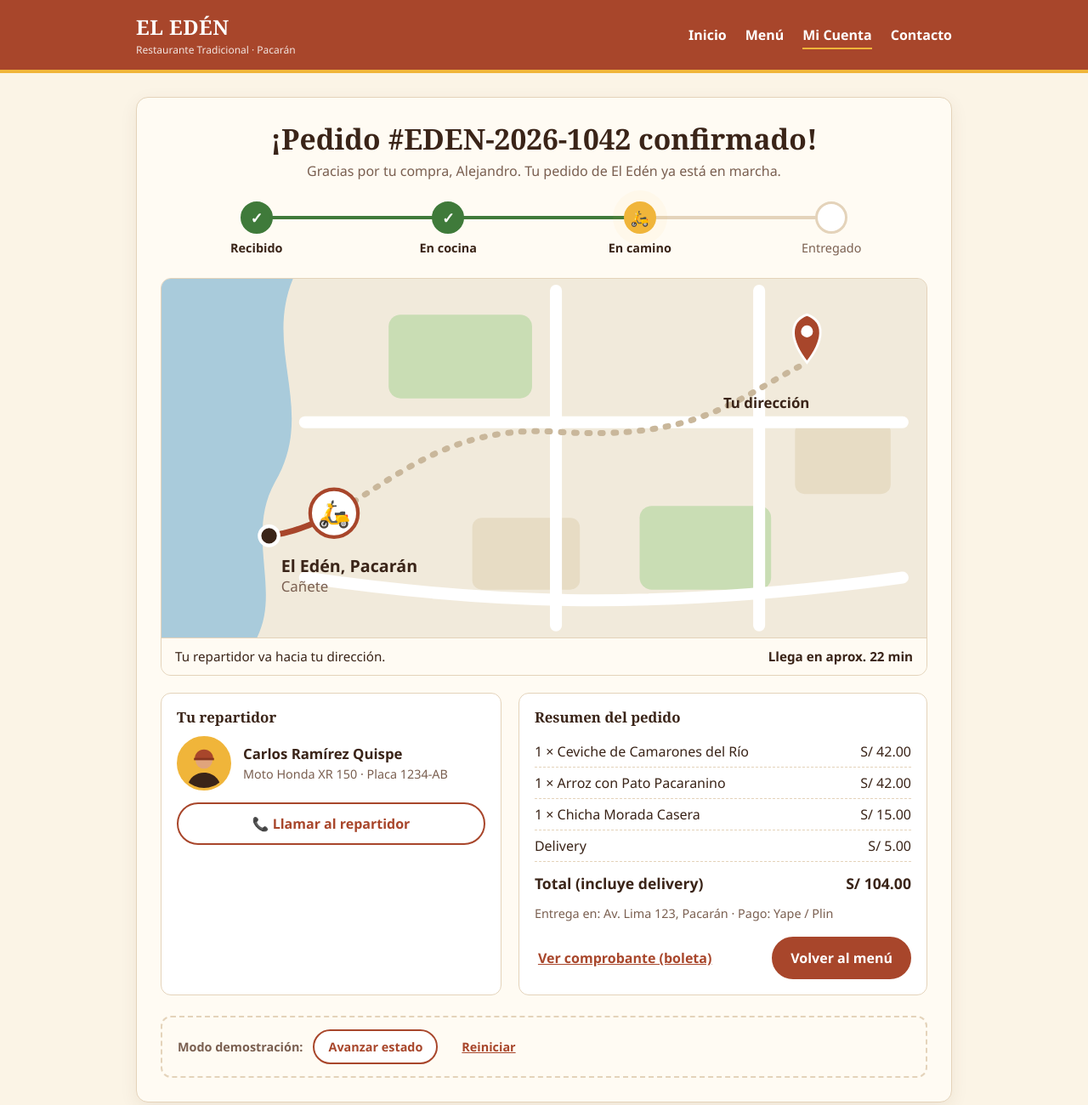
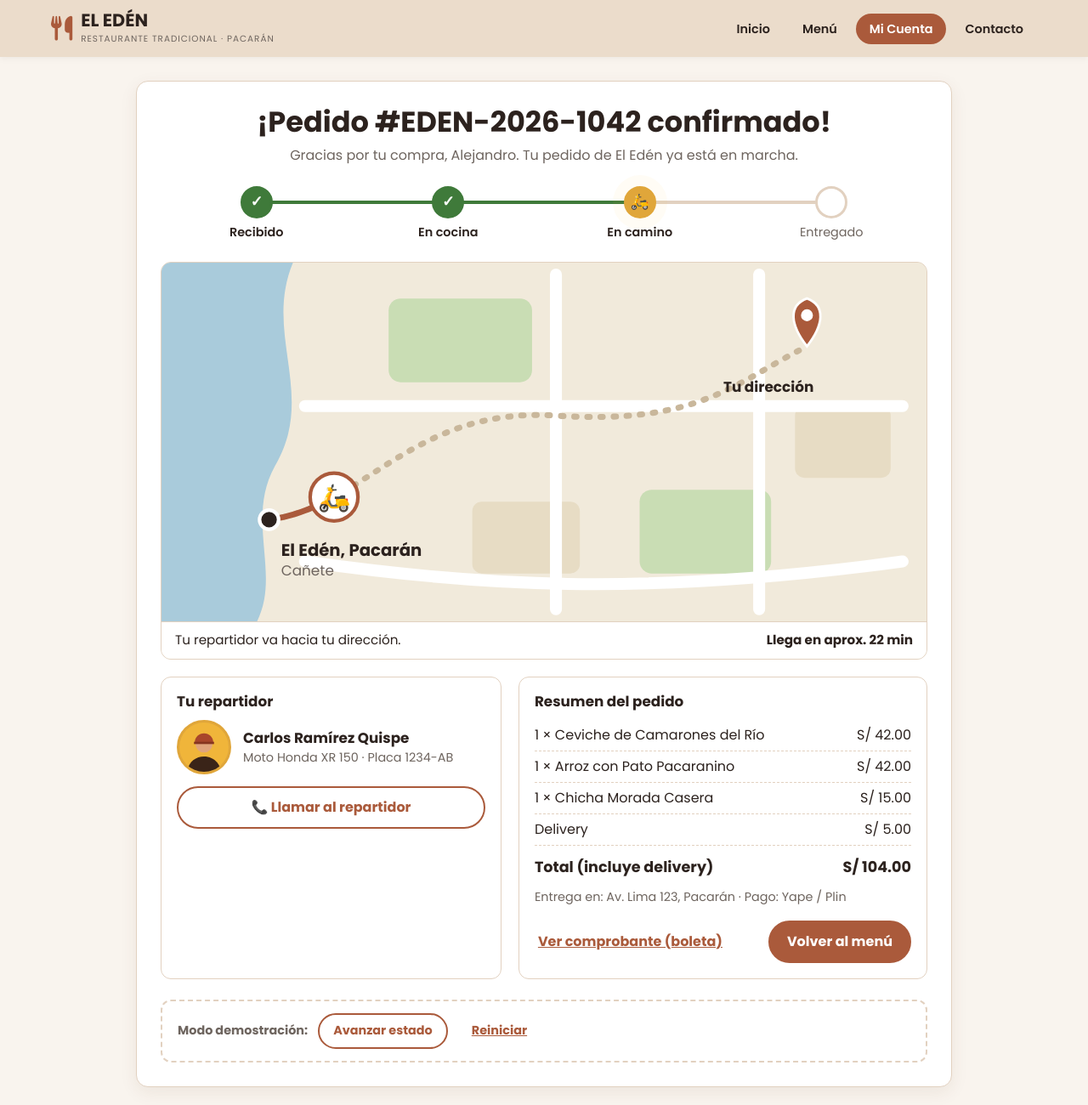
Before and after one commit to joseborda123/WEB_DELIVERY_EL_EDEN, a plain HTML site: page panel-seguimiento/panel.html in a window 1280 px wide. Shown: the whole page at 85% size. Drawn offline with Linux system fonts and the light colour scheme.

Commit message:
Refactor CSS variables and improve styling
Updated CSS variables for color scheme and styling adjustments.

```diff
--- a/panel-seguimiento/css/panel.css
+++ b/panel-seguimiento/css/panel.css
@@ -1,182 +1,594 @@
+@import url('https://cdnjs.cloudflare.com/ajax/libs/font-awesome/6.4.0/css/all.min.css');
+@import url('https://fonts.googleapis.com/css2?family=Poppins:wght@300;400;600;700&display=swap');
+
 :root {
-  --terracota: #A8462B;
-  --terracota-oscuro: #86351F;
-  --crema: #FBF4E6;
-  --papel: #FFFBF3;
-  --tinta: #3A2418;
-  --tinta-suave: #7A5F50;
-  --borde: #E4D3BA;
+  --terracota: #aa5a3b;
+  --terracota-oscuro: #8e472d;
+  --crema: #f9f4ee;
+  --papel: #ffffff;
+  --tinta: #2c221e;
+  --tinta-suave: #6e655f;
+  --borde: #e2d1c0;
+  --header-bg: #ebdccb;
   --verde: #3F7A3A;
-  --ambar: #F0B53A;
+  --ambar: #E0A63A;
   --agua: #A9CBDB;
   --parque: #C9DDB4;
 }
-* { box-sizing: border-box; margin: 0; padding: 0; }
-html { scroll-behavior: smooth; }
+
+* {
+  box-sizing: border-box;
+  margin: 0;
+  padding: 0;
+  font-family: 'Poppins', sans-serif;
+}
+
+html {
+  scroll-behavior: smooth;
+}
+
 body {
-  font-family: "Segoe UI", Roboto, "Helvetica Neue", Arial, sans-serif;
+  min-height: 100vh;
   background: var(--crema);
   color: var(--tinta);
   line-height: 1.5;
-  min-height: 100vh;
 }
-h1, h2, h3 { font-family: Georgia, "Times New Roman", serif; line-height: 1.2; }
-a { color: inherit; }
-:focus-visible { outline: 3px solid var(--ambar); outline-offset: 2px; }
 
-/* ---------- Header ---------- */
+h1,
+h2,
+h3 {
+  line-height: 1.2;
+}
+
+a {
+  color: inherit;
+}
+
+:focus-visible {
+  outline: 3px solid var(--ambar);
+  outline-offset: 2px;
+}
+
 .header {
+  position: sticky;
+  top: 0;
+  z-index: 100;
+  background: var(--header-bg);
+  color: var(--tinta);
+  padding: 12px 0;
+  box-shadow: 0 2px 8px rgba(0, 0, 0, 0.05);
+}
+
+.header__inner {
+  display: flex;
+  align-items: center;
+  justify-content: space-between;
+  flex-wrap: wrap;
+  gap: 15px;
+  max-width: 1200px;
+  margin: 0 auto;
+  padding: 0 20px;
+}
+
+.logo {
+  display: grid;
+  grid-template-columns: auto 1fr;
+  column-gap: 10px;
+  align-items: center;
+  text-decoration: none;
+}
+
+.logo::before {
+  content: "\f2e7";
+  grid-row: 1 / 3;
+  color: var(--terracota);
+  font-family: "Font Awesome 6 Free";
+  font-size: 1.8rem;
+  font-weight: 900;
+}
+
+.logo strong {
+  color: var(--tinta);
+  font-size: 1.3rem;
+  font-weight: 700;
+  line-height: 1;
+}
+
+.logo span {
+  color: var(--tinta-suave);
+  font-size: 0.65rem;
+  letter-spacing: 1px;
+  text-transform: uppercase;
+}
+
+.nav {
+  display: flex;
+  flex-wrap: wrap;
+  gap: 6px;
+  list-style: none;
+}
+
+.nav a {
+  padding: 8px 16px;
+  background: transparent;
+  border-radius: 20px;
+  color: var(--tinta);
+  font-size: 0.9rem;
+  font-weight: 600;
+  text-decoration: none;
+  transition: all 0.2s ease;
+}
+
+.nav a:hover,
+.nav a[aria-current="page"] {
   background: var(--terracota);
   color: #fff;
-  border-bottom: 4px solid var(--ambar);
 }
-.header__inner {
-  max-width: 1000px; margin: 0 auto; padding: 14px 20px;
-  display: flex; align-items: center; justify-content: space-between; gap: 16px; flex-wrap: wrap;
+
+main {
+  max-width: 1000px;
+  margin: 0 auto;
+  padding: 28px 20px 48px;
 }
-.logo { text-decoration: none; display: flex; flex-direction: column; }
-.logo strong { font-family: Georgia, serif; font-size: 1.5rem; letter-spacing: .02em; }
-.logo span { font-size: .75rem; opacity: .85; }
-.nav { display: flex; gap: 22px; list-style: none; }
-.nav a { text-decoration: none; font-weight: 600; padding: 4px 0; border-bottom: 2px solid transparent; }
-.nav a:hover, .nav a[aria-current="page"] { border-color: var(--ambar); }
 
-/* ---------- Contenido ---------- */
-main { max-width: 1000px; margin: 0 auto; padding: 28px 20px 48px; }
 .panel {
+  padding: 28px;
   background: var(--papel);
   border: 1px solid var(--borde);
   border-radius: 14px;
-  padding: 28px;
-  box-shadow: 0 6px 20px rgba(90, 50, 20, .08);
-}
-.encabezado { text-align: center; margin-bottom: 24px; }
-.encabezado h1 { font-size: clamp(1.5rem, 4vw, 2.1rem); }
-.encabezado p { color: var(--tinta-suave); margin-top: 6px; }
-
-/* ---------- Stepper ---------- */
-.stepper {
-  display: grid; grid-template-columns: repeat(4, 1fr);
-  list-style: none; margin: 0 0 24px; position: relative;
-}
-.paso { text-align: center; position: relative; font-size: .9rem; font-weight: 600; }
-.paso::before { /* línea hacia el paso anterior */
-  content: ""; position: absolute; top: 17px; right: 50%; width: 100%;
-  height: 4px; background: var(--borde); z-index: 0;
-}
-.paso:first-child::before { display: none; }
-.paso.completado::before, .paso.activo::before { background: var(--verde); }
-.paso__icono {
-  position: relative; z-index: 1;
-  width: 38px; height: 38px; margin: 0 auto 6px;
-  border-radius: 50%; border: 3px solid var(--borde); background: #fff;
-  display: grid; place-items: center; font-size: 1.1rem;
-  transition: background .4s, border-color .4s;
-}
-.paso.completado .paso__icono { background: var(--verde); border-color: var(--verde); color: #fff; }
-.paso.activo .paso__icono { background: var(--ambar); border-color: var(--ambar); animation: pulso 1.8s ease-out infinite; }
-.paso.pendiente { color: var(--tinta-suave); font-weight: 500; }
-.paso small { display: block; font-weight: 400; color: var(--tinta-suave); font-size: .75rem; }
-@keyframes pulso {
-  0% { box-shadow: 0 0 0 0 rgba(240,181,58,.6); }
-  100% { box-shadow: 0 0 0 14px rgba(240,181,58,0); }
+  box-shadow: 0 6px 20px rgba(90, 50, 20, 0.08);
 }
 
-/* ---------- Mapa ---------- */
+.encabezado {
+  margin-bottom: 24px;
+  text-align: center;
+}
+
+.encabezado h1 {
+  font-size: clamp(1.5rem, 4vw, 2.1rem);
+}
+
+.encabezado p {
+  margin-top: 6px;
+  color: var(--tinta-suave);
+}
+
+.stepper {
+  position: relative;
+  display: grid;
+  grid-template-columns: repeat(4, 1fr);
+  list-style: none;
+  margin: 0 0 24px;
+}
+
+.paso {
+  position: relative;
+  text-align: center;
+  font-size: 0.9rem;
+  font-weight: 600;
+}
+
+.paso::before {
+  content: "";
+  position: absolute;
+  top: 17px;
+  right: 50%;
+  z-index: 0;
+  width: 100%;
+  height: 4px;
+  background: var(--borde);
+}
+
+.paso:first-child::before {
+  display: none;
+}
+
+.paso.completado::before,
+.paso.activo::before {
+  background: var(--verde);
+}
+
+.paso__icono {
+  position: relative;
+  z-index: 1;
+  display: grid;
+  place-items: center;
+  width: 38px;
+  height: 38px;
+  margin: 0 auto 6px;
+  background: #fff;
+  border: 3px solid var(--borde);
+  border-radius: 50%;
+  font-size: 1.1rem;
+  transition: background 0.4s, border-color 0.4s;
+}
+
+.paso.completado .paso__icono {
+  background: var(--verde);
+  border-color: var(--verde);
+  color: #fff;
+}
+
+.paso.activo .paso__icono {
+  background: var(--ambar);
+  border-color: var(--ambar);
+  animation: pulso 1.8s ease-out infinite;
+}
+
+.paso.pendiente {
+  color: var(--tinta-suave);
+  font-weight: 500;
+}
+
+.paso small {
+  display: block;
+  color: var(--tinta-suave);
+  font-size: 0.75rem;
+  font-weight: 400;
+}
+
+@keyframes pulso {
+  0% {
+    box-shadow: 0 0 0 0 rgba(240, 181, 58, 0.6);
+  }
+
+  100% {
+    box-shadow: 0 0 0 14px rgba(240, 181, 58, 0);
+  }
+}
+
 .mapa {
-  border: 1px solid var(--borde); border-radius: 12px; overflow: hidden;
   background: #EFE7D6;
+  border: 1px solid var(--borde);
+  border-radius: 12px;
+  overflow: hidden;
 }
-.mapa svg { display: block; width: 100%; height: auto; }
+
+.mapa svg {
+  display: block;
+  width: 100%;
+  height: auto;
+}
+
 .mapa__pie {
-  display: flex; justify-content: space-between; align-items: center; flex-wrap: wrap; gap: 8px;
-  padding: 10px 16px; background: var(--papel); border-top: 1px solid var(--borde); font-size: .95rem;
+  display: flex;
+  align-items: center;
+  justify-content: space-between;
+  flex-wrap: wrap;
+  gap: 8px;
+  padding: 10px 16px;
+  background: var(--papel);
+  border-top: 1px solid var(--borde);
+  font-size: 0.95rem;
 }
-.eta { font-weight: 700; }
 
-/* ---------- Tarjetas inferiores ---------- */
-.detalle { display: grid; grid-template-columns: 1fr 1.2fr; gap: 20px; margin-top: 20px; }
-.tarjeta { border: 1px solid var(--borde); border-radius: 12px; padding: 18px; background: #fff; }
-.tarjeta h2 { font-size: 1.05rem; margin-bottom: 12px; }
+.eta {
+  font-weight: 700;
+}
 
-.repartidor { display: flex; align-items: center; gap: 14px; }
+.detalle {
+  display: grid;
+  grid-template-columns: 1fr 1.2fr;
+  gap: 20px;
+  margin-top: 20px;
+}
+
+.tarjeta {
+  padding: 18px;
+  background: #fff;
+  border: 1px solid var(--borde);
+  border-radius: 12px;
+}
+
+.tarjeta h2 {
+  margin-bottom: 12px;
+  font-size: 1.05rem;
+}
+
+.repartidor {
+  display: flex;
+  align-items: center;
+  gap: 14px;
+}
+
 .avatar {
-  width: 64px; height: 64px; border-radius: 50%; flex: none;
-  background: var(--terracota); color: #fff; display: grid; place-items: center;
-  font-family: Georgia, serif; font-size: 1.5rem; border: 3px solid var(--ambar);
+  display: grid;
+  place-items: center;
+  flex: none;
+  width: 64px;
+  height: 64px;
+  background: var(--terracota);
+  border: 3px solid var(--ambar);
+  border-radius: 50%;
+  color: #fff;
+  font-size: 1.5rem;
 }
-.repartidor p { font-size: .9rem; color: var(--tinta-suave); }
-.repartidor strong { color: var(--tinta); font-size: 1.05rem; }
+
+.repartidor p {
+  color: var(--tinta-suave);
+  font-size: 0.9rem;
+}
+
+.repartidor strong {
+  color: var(--tinta);
+  font-size: 1.05rem;
+}
+
 .btn {
-  display: inline-block; text-align: center; text-decoration: none; cursor: pointer;
-  font: inherit; font-weight: 700; border-radius: 999px; padding: 11px 20px;
-  transition: background .2s, color .2s;
+  display: inline-block;
+  padding: 11px 20px;
+  background: transparent;
+  border-radius: 999px;
+  color: inherit;
+  font: inherit;
+  font-weight: 700;
+  text-align: center;
+  text-decoration: none;
+  cursor: pointer;
+  transition: background 0.2s, color 0.2s;
 }
-.btn--contorno { border: 2px solid var(--terracota); color: var(--terracota); background: #fff; width: 100%; margin-top: 14px; }
-.btn--contorno:hover { background: var(--terracota); color: #fff; }
-.btn--lleno { border: 2px solid var(--terracota); background: var(--terracota); color: #fff; }
-.btn--lleno:hover { background: var(--terracota-oscuro); border-color: var(--terracota-oscuro); }
-.btn--texto { border: none; background: none; color: var(--terracota); text-decoration: underline; padding: 8px 4px; }
 
-.resumen ul { list-style: none; }
-.resumen li { display: flex; justify-content: space-between; padding: 6px 0; border-bottom: 1px dashed var(--borde); }
-.resumen .total { display: flex; justify-content: space-between; font-weight: 700; font-size: 1.1rem; padding-top: 12px; }
-.acciones { display: flex; justify-content: space-between; align-items: center; flex-wrap: wrap; gap: 10px; margin-top: 16px; }
+.btn--contorno {
+  width: 100%;
+  margin-top: 14px;
+  background: #fff;
+  border: 2px solid var(--terracota);
+  color: var(--terracota);
+}
 
-/* ---------- Controles de demo ---------- */
+.btn--contorno:hover {
+  background: var(--terracota);
+  color: #fff;
+}
+
+.btn--lleno {
+  background: var(--terracota);
+  border: 2px solid var(--terracota);
+  color: #fff;
+}
+
+.btn--lleno:hover {
+  background: var(--terracota-oscuro);
+  border-color: var(--terracota-oscuro);
+}
+
+.btn--texto {
+  padding: 8px 4px;
+  background: none;
+  border: none;
+  color: var(--terracota);
+  text-decoration: underline;
+}
+
+.resumen ul {
+  list-style: none;
+}
+
+.resumen li {
+  display: flex;
+  justify-content: space-between;
+  padding: 6px 0;
+  border-bottom: 1px dashed var(--borde);
+}
+
+.resumen .total {
+  display: flex;
+  justify-content: space-between;
+  padding-top: 12px;
+  font-size: 1.1rem;
+  font-weight: 700;
+}
+
+.acciones {
+  display: flex;
+  align-items: center;
+  justify-content: space-between;
+  flex-wrap: wrap;
+  gap: 10px;
+  margin-top: 16px;
+}
+
 .demo {
-  margin-top: 24px; padding: 14px 18px; border: 2px dashed var(--borde); border-radius: 12px;
-  display: flex; flex-wrap: wrap; align-items: center; gap: 12px; font-size: .9rem; color: var(--tinta-suave);
+  display: flex;
+  align-items: center;
+  flex-wrap: wrap;
+  gap: 12px;
+  margin-top: 24px;
+  padding: 14px 18px;
+  background: transparent;
+  border: 2px dashed var(--borde);
+  border-radius: 12px;
+  color: var(--tinta-suave);
+  font-size: 0.9rem;
 }
-.demo .btn { padding: 8px 16px; font-size: .9rem; }
 
-.sr-only { position: absolute; width: 1px; height: 1px; overflow: hidden; clip: rect(0 0 0 0); white-space: nowrap; }
+.demo .btn {
+  padding: 8px 16px;
+  font-size: 0.9rem;
+}
+
+.sr-only {
+  position: absolute;
+  width: 1px;
+  height: 1px;
+  overflow: hidden;
+  clip: rect(0 0 0 0);
+  white-space: nowrap;
+}
+
+.entrega {
+  margin-top: 12px;
+  color: var(--tinta-suave);
+  font-size: 0.9rem;
+}
+
+.vacio {
+  padding: 48px 24px;
+  text-align: center;
+}
+
+.vacio p {
+  margin: 8px 0 20px;
+  color: var(--tinta-suave);
+}
+
+.resumen .descuento {
+  color: var(--verde);
+}
+
+img.avatar {
+  background: var(--ambar);
+  object-fit: cover;
+}
+
+dialog#boleta {
+  width: min(420px, 92vw);
+  margin: auto;
+  padding: 0;
+  background: #fff;
+  border: none;
+  border-radius: 12px;
+  color: var(--tinta);
+  box-shadow: 0 12px 40px rgba(0, 0, 0, 0.35);
+}
+
+dialog#boleta::backdrop {
+  background: rgba(40, 20, 10, 0.55);
+}
+
+.boleta {
+  max-height: 75vh;
+  padding: 24px 22px 10px;
+  font-size: 0.9rem;
+  overflow-y: auto;
+}
+
+.boleta h2 {
+  text-align: center;
+  font-size: 1.3rem;
+}
+
+.boleta .centro {
+  color: var(--tinta-suave);
+  font-size: 0.8rem;
+  text-align: center;
+}
+
+.boleta .tipo {
+  margin: 14px 0;
+  padding: 8px;
+  border: 2px solid var(--tinta);
+  font-weight: 700;
+  text-align: center;
+}
+
+.boleta dl {
+  display: grid;
+  grid-template-columns: auto 1fr;
+  gap: 3px 10px;
+  margin-bottom: 12px;
+}
+
+.boleta dt {
+  color: var(--tinta-suave);
+}
+
+.boleta table {
+  width: 100%;
+  margin-bottom: 8px;
+  border-collapse: collapse;
+}
+
+.boleta th {
+  padding: 4px 0;
+  border-bottom: 1px solid var(--tinta);
+  color: var(--tinta-suave);
+  font-size: 0.75rem;
+  text-align: left;
+}
+
+.boleta th:last-child,
+.boleta td:last-child {
+  text-align: right;
+}
+
+.boleta td {
+  padding: 5px 0;
+  border-bottom: 1px dashed var(--borde);
+}
+
+.boleta .linea {
+  display: flex;
+  justify-content: space-between;
+  padding: 3px 0;
+}
+
+.boleta .linea.total {
+  margin-top: 6px;
+  padding-top: 8px;
+  border-top: 2px solid var(--tinta);
+  font-size: 1.1rem;
+  font-weight: 700;
+}
+
+.boleta .gracias {
+  margin: 14px 0 4px;
+  color: var(--tinta-suave);
+  text-align: center;
+}
+
+.boleta__acciones {
+  display: flex;
+  gap: 10px;
+  padding: 12px 22px 20px;
+}
+
+.boleta__acciones .btn {
+  width: 100%;
+  margin: 0;
+}
 
 @media (max-width: 720px) {
-  .detalle { grid-template-columns: 1fr; }
-  .panel { padding: 18px; }
-  .paso { font-size: .78rem; }
-  .nav { gap: 14px; font-size: .9rem; }
-}
-@media (prefers-reduced-motion: reduce) {
-  .paso.activo .paso__icono { animation: none; }
+  .detalle {
+    grid-template-columns: 1fr;
+  }
+
+  .panel {
+    padding: 18px;
+  }
+
+  .paso {
+    font-size: 0.78rem;
+  }
+
+  .header__inner {
+    justify-content: center;
+  }
 }
 
-
-/* ---- conexión con el resto del sistema ---- */
-.entrega { margin-top: 12px; font-size: .9rem; color: var(--tinta-suave); }
-.vacio { text-align: center; padding: 48px 24px; }
-.vacio p { color: var(--tinta-suave); margin: 8px 0 20px; }
-.resumen .descuento { color: var(--verde); }
-
-
-/* ---- foto del repartidor y boleta ---- */
-img.avatar { object-fit: cover; background: var(--ambar); }
-
-dialog#boleta {
-  margin: auto; border: none; border-radius: 12px; padding: 0; width: min(420px, 92vw);
-  box-shadow: 0 12px 40px rgba(0,0,0,.35); background: #fff; color: var(--tinta);
+@media (prefers-reduced-motion: reduce) {
+  .paso.activo .paso__icono {
+    animation: none;
+  }
 }
-dialog#boleta::backdrop { background: rgba(40, 20, 10, .55); }
-.boleta { padding: 24px 22px 10px; font-size: .9rem; max-height: 75vh; overflow-y: auto; }
-.boleta h2 { font-size: 1.3rem; text-align: center; }
-.boleta .centro { text-align: center; color: var(--tinta-suave); font-size: .8rem; }
-.boleta .tipo { text-align: center; margin: 14px 0; padding: 8px; border: 2px solid var(--tinta); font-weight: 700; }
-.boleta dl { display: grid; grid-template-columns: auto 1fr; gap: 3px 10px; margin-bottom: 12px; }
-.boleta dt { color: var(--tinta-suave); }
-.boleta table { width: 100%; border-collapse: collapse; margin-bottom: 8px; }
-.boleta th { text-align: left; font-size: .75rem; color: var(--tinta-suave); border-bottom: 1px solid var(--tinta); padding: 4px 0; }
-.boleta th:last-child, .boleta td:last-child { text-align: right; }
-.boleta td { padding: 5px 0; border-bottom: 1px dashed var(--borde); }
-.boleta .linea { display: flex; justify-content: space-between; padding: 3px 0; }
-.boleta .linea.total { font-weight: 700; font-size: 1.1rem; border-top: 2px solid var(--tinta); margin-top: 6px; padding-top: 8px; }
-.boleta .gracias { text-align: center; margin: 14px 0 4px; color: var(--tinta-suave); }
-.boleta__acciones { display: flex; gap: 10px; padding: 12px 22px 20px; }
-.boleta__acciones .btn { margin: 0; width: 100%; }
 
 @media print {
-  body > *:not(dialog) { display: none !important; }
-  dialog#boleta { box-shadow: none; position: static; width: 100%; }
-  .boleta { max-height: none; overflow: visible; }
-  .boleta__acciones { display: none; }
+  body > *:not(dialog) {
+    display: none !important;
+  }
+
+  dialog#boleta {
+    position: static;
+    width: 100%;
+    box-shadow: none;
+  }
+
+  .boleta {
+    max-height: none;
+    overflow: visible;
+  }
+
+  .boleta__acciones {
+    display: none;
+  }
 }
```
